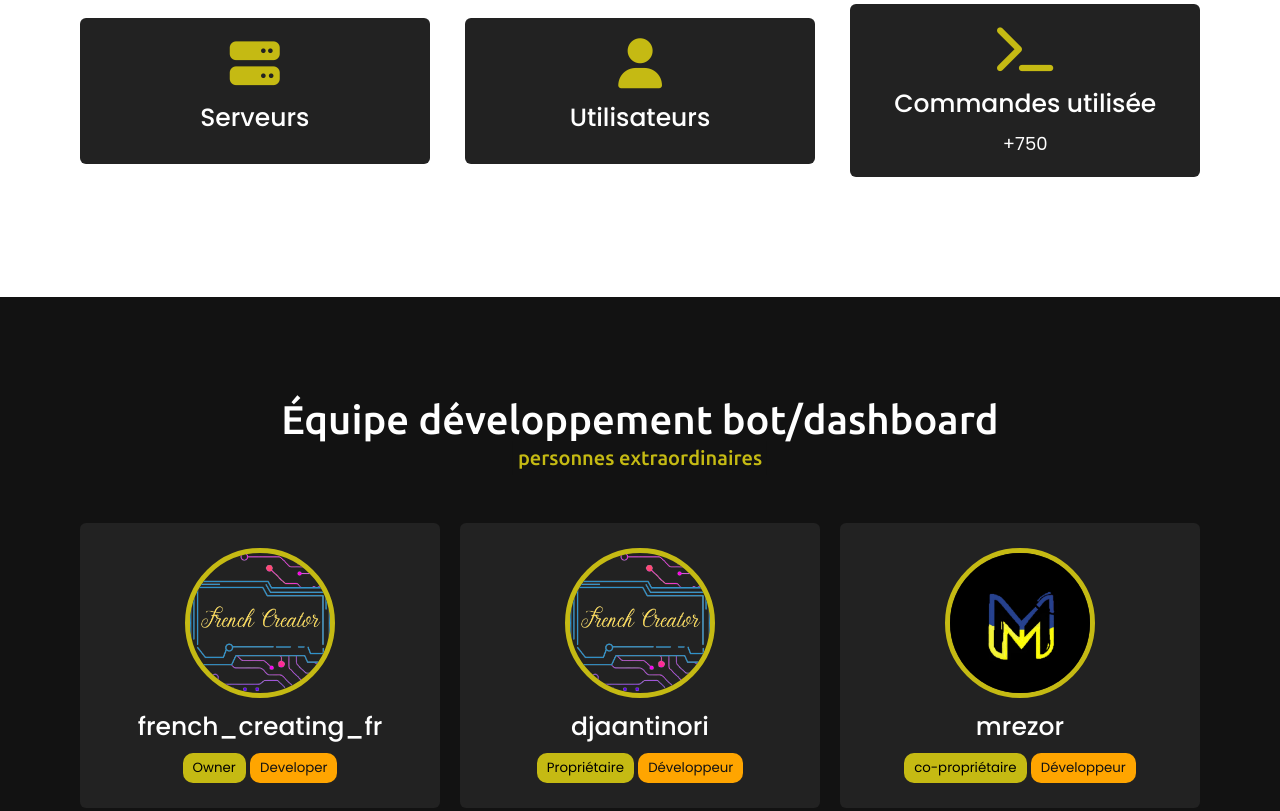
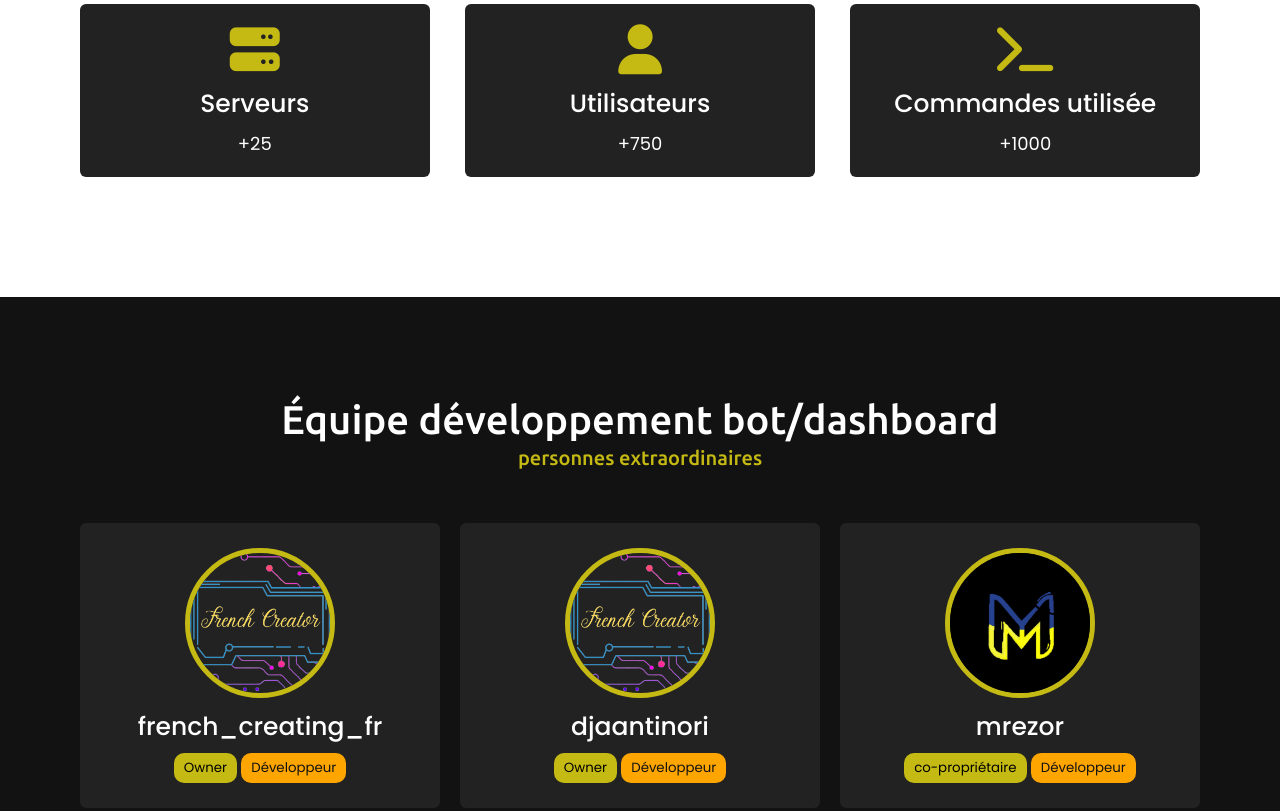
Before and after one commit to French-Creator/MFR-Protect-WebSite, a plain HTML site: page index.html in a window 1280 px wide. Shown: the part 1980-2791 px from the top of the page. Drawn offline with nearby package versions, Linux system fonts and the light colour scheme; no server answers.

Commit message:
Update index.html

```diff
--- a/index.html
+++ b/index.html
@@ -207,7 +207,7 @@
 
               <div class="text">Serveurs</div>
 
-              <p id="nombre de serveurs"></p>
+              <p id="nombre de serveurs">+25</p>
             </div>
           </div>
 
@@ -217,7 +217,7 @@
 
               <div class="text">Utilisateurs</div>
 
-              <p id="nombre d’utilisateurs"></p>
+              <p id="nombre d’utilisateurs">+750</p>
             </div>
           </div>
 
@@ -227,7 +227,7 @@
 
               <div class="text">Commandes utilisée</div>
 
-              <p>+750</p>
+              <p>+1000</p>
 
             </div>
           </div>
@@ -248,7 +248,7 @@
                       <div class="text">french_creating_fr</div>
                       <p>
                           <button class="badges owner">Owner</button>
-                          <button class="badges developer">Developer</button>
+                          <button class="badges developer">Développeur</button>
                       </p>
                   </div>
               </div>
@@ -258,7 +258,7 @@
               <div class="text">djaantinori</div>
 
               <p>
-                <button class="badges owner">Propriétaire</button>
+                <button class="badges owner">Owner</button>
                 <button class="badges developer">Développeur</button>
               </p>
           </div>
```
